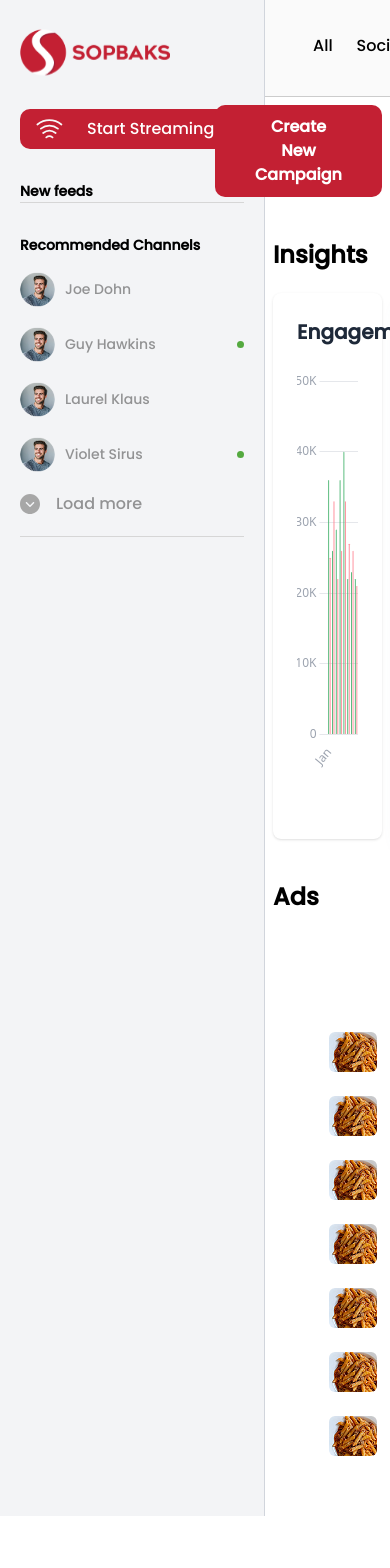
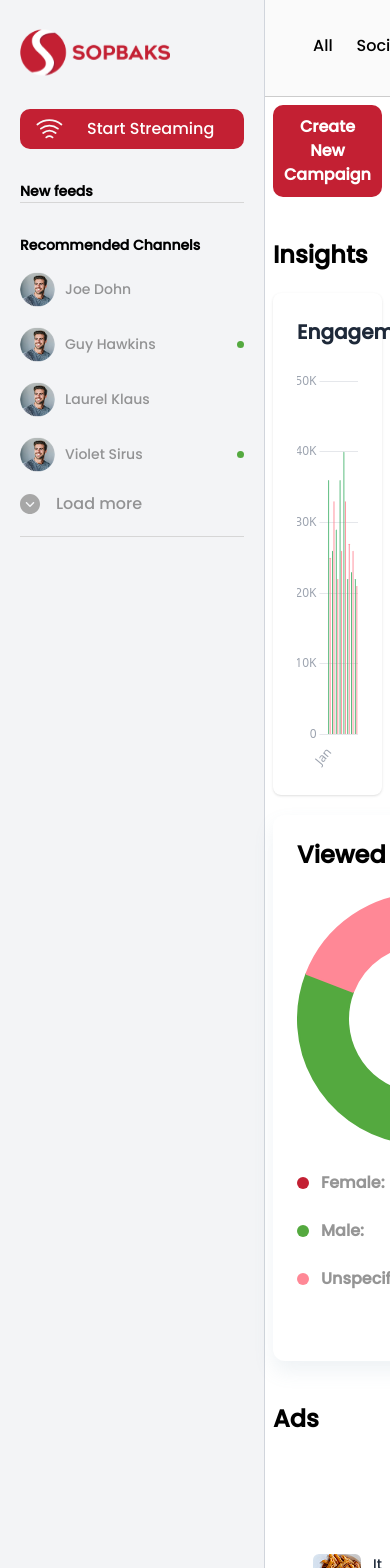
Before and after one commit to CBA-React/sopbaks, a Next.js app: page /ads in a window 390 px wide. Shown: the top 1568 px of the page. Before the commit the page ends 1516 px from the top, so only its background shows below. Built offline with nearby package versions, Linux system fonts and the light colour scheme.

Commit message:
added adaptive at ads and faq pages

```diff
--- a/src/app/(main)/ads/page.tsx
+++ b/src/app/(main)/ads/page.tsx
@@ -9,18 +9,18 @@ import LineChart from '@/shared/components/LineChart/LineChart';
 export default function Ads(): JSX.Element {
     return (
         <main className={'max-w-[1100px]'}>
-            <div className="flex justify-end">
-                <Link href="/create-campaign">
+            <div className="flex lg:justify-end">
+                <Link href="/create-campaign" className="w-full lg:w-auto">
                     <Button
                         text={'Create New Campaign'}
-                        className="py-[10px] px-10 font-semibold"
+                        className="py-[10px] px-10 font-semibold w-full lg:w-auto justify-center"
                     />
                 </Link>
             </div>
             <h2 className={'text-[24px] font-semibold mt-10'}>Insights</h2>
-            <div className={'flex mt-5 gap-5'}>
+            <div className={'flex flex-col lg:flex-row mt-5 gap-5'}>
                 {/*<div className={'w-[780px] border h-[423px]'}></div>*/}
-                <LineChart/>
+                <LineChart />
                 <DoughnutChart />
             </div>
             <AdsTable />
--- a/src/app/(main)/faq/page.tsx
+++ b/src/app/(main)/faq/page.tsx
@@ -50,10 +50,14 @@ export default function Faq(): JSX.Element {
             <div
                 // max-w-[1100px]
                 className={
-                    'bg-[#FAFAFA] rounded-[20px] w-full py-[60px] px-[40px] mt-5'
+                    'bg-[#FAFAFA] rounded-[20px] w-full py-[60px] px-[20px] lg:px-[40px] mt-5'
                 }
             >
-                <section className={' flex flex-wrap gap-[32px] mt-5'}>
+                <section
+                    className={
+                        'grid grid-cols-1 md:grid-cols-2 lg:grid-cols-3 gap-[32px] lg:mt-5'
+                    }
+                >
                     {faqArray.map((faq) => (
                         <FaqItem
                             key={faq.title}
--- a/src/shared/components/AdsTable/AdsTable.tsx
+++ b/src/shared/components/AdsTable/AdsTable.tsx
@@ -116,7 +116,7 @@ export default function AdsTable(): JSX.Element {
                     <tbody>
                         {data.map((row) => (
                             <tr key={row.id}>
-                                <td className="py-3 px-4 flex items-center gap-3">
+                                <td className="py-3 lg:px-4 flex items-center gap-3">
                                     <Image
                                         src={row.post.img}
                                         alt="Post"
--- a/src/shared/components/ContactUsForm/ContactUsForm.tsx
+++ b/src/shared/components/ContactUsForm/ContactUsForm.tsx
@@ -1,5 +1,6 @@
 'use client';
 
+import { JSX } from 'react';
 import { useForm } from 'react-hook-form';
 
 import Button from '@/shared/components/Button/Button';
@@ -13,7 +14,7 @@ interface FormValues {
     terms: boolean;
 }
 
-export default function ContactUsForm() {
+export default function ContactUsForm(): JSX.Element {
     const {
         register,
         handleSubmit,
@@ -25,7 +26,7 @@ export default function ContactUsForm() {
     };
 
     return (
-        <div className="max-w-[1020px] mx-auto mt-[60px] px-10 py-10 bg-white rounded-[20px]">
+        <div className="max-w-[1020px] mx-auto mt-[60px] px-3 py-5 lg:px-10 lg:py-10 bg-white rounded-[20px]">
             <h3 className="text-[24px] font-semibold">Still have questions?</h3>
             <p className="text-[#535862] mt-4">
                 Can’t find the answer you’re looking for? Please chat to our
@@ -36,7 +37,7 @@ export default function ContactUsForm() {
                 onSubmit={handleSubmit(onSubmit)}
                 className="mt-10 flex flex-col gap-6"
             >
-                <div className="flex flex-col sm:flex-row gap-4">
+                <div className="flex flex-col lg:flex-row gap-4">
                     <Input
                         placeholder="Your Name"
                         registration={register('name', {
--- a/src/shared/components/FaqItem/FaqItem.tsx
+++ b/src/shared/components/FaqItem/FaqItem.tsx
@@ -1,3 +1,4 @@
+import { JSX } from 'react';
 import Image from 'next/image';
 
 interface FaqItemProps {
@@ -6,9 +7,13 @@ interface FaqItemProps {
     icon: string;
 }
 
-export default function FaqItem({ title, text, icon }: FaqItemProps) {
+export default function FaqItem({
+    title,
+    text,
+    icon,
+}: FaqItemProps): JSX.Element {
     return (
-        <div className={'max-w-[318px]'}>
+        <div className={'w-full'}>
             <div>
                 <Image src={icon} alt={title} width={48} height={48} />
             </div>
```
